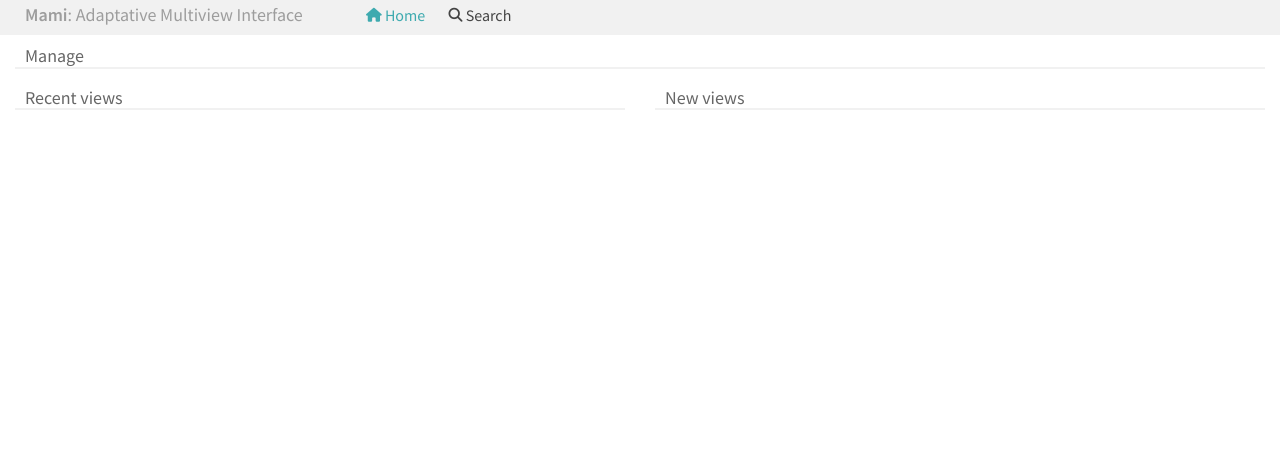
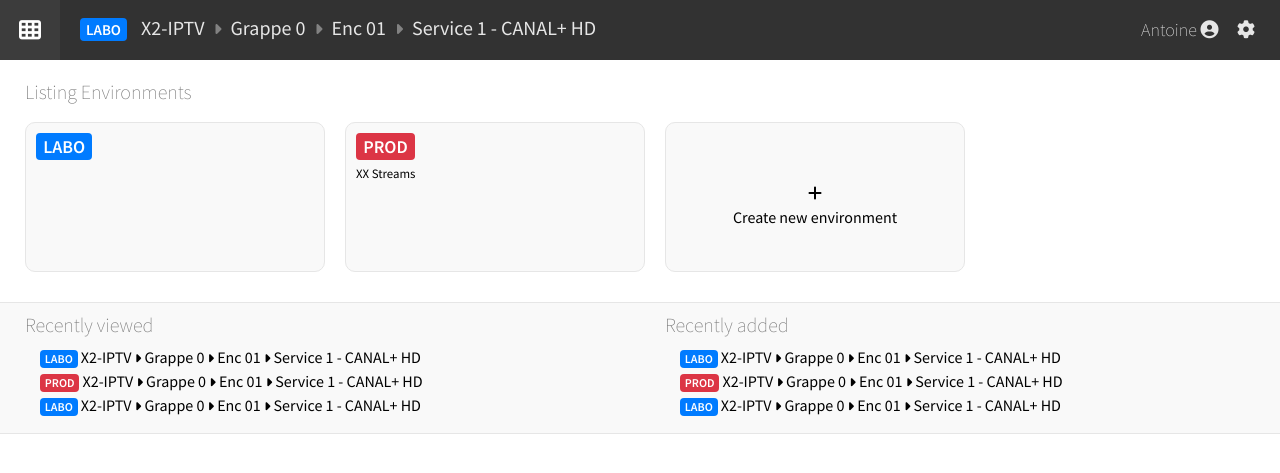
Before and after one commit to antoinehng/mami, a Django app: page / in a window 1280 px wide. Shown: the top 473 px of the page. Run offline with Django 3.2, Linux system fonts and the light colour scheme; some libraries are stand-ins or nearby versions.

Commit message:
css improvments

```diff
--- a/mami/engine/webgui/static/css/base.css
+++ b/mami/engine/webgui/static/css/base.css
@@ -4,42 +4,139 @@
 	-webkit-font-smoothing: antialiased;
     font-smoothing: antialiased;
     text-rendering: optimizeLegibility;
-    color:#666;
+    color:#777;
+}
+
+a:link, a:visited{
+    color:black;
+    text-decoration: none;
+}
+a:hover, a:focus{
+    color:blue;
+}
+
+ul{
+    list-style-type: none;
+    margin-left:-15px;
+}
+
+btn#header-toggle{
+    display: block;
+    position:absolute;
+    top:0;
+    left:0;
+    z-index:1000;
+    height:60px;
+    width:60px;
+    background: rgb(56,56,56);
+    line-height: 60px;
+    font-size:22px;
+    text-align: center;
+    color: rgb(249,249,249);
+    cursor:pointer;
+    transition: background ease-in-out 150ms;
+}
+
+btn#header-toggle:hover{
+    background: rgb(60,60,60);
+    color: rgb(255,255,255);
 }
 
 header{
-    height:35px;
-    background: #f1f1f1;
-}
-header h1{
-    font-weight: 400;
-    font-size:18px;
-    line-height:30px;
-    padding-left:25px;
-    color:#9d9d9d;
-    display: inline-block;
-}
-header ul{
-    display: inline-block;
-    list-style-type: none;
-}
-header ul li{
-    font-size:16px;
-    margin-left:20px;
-    display:inline-block;
+    height:60px;
+    width:100%;
+    position: absolute;
+    left:0;
+    top:0;
+    z-index:900;
+    background: rgb(50,50,50);
 }
 
-a:link, a:visited{
-    color:#444;
-    text-decoration: none;
+header div.title{
+    height:60px;
+    min-width:20%;
+    max-width:80%;
+    position: absolute;
+    left:80px;
+    top:-2px;
+    line-height: 60px;
+    font-size:20px;
+    color:rgb(236,236,236);
 }
-a:hover, a:focus, a.active {
-    color: #3eaaaf;
+header div.title .badge{
+    margin-right: 10px;
+}
+header div.title a:link, header div.title a:visited{
+    color:rgb(230,230,230);
+}
+header div.title a:hover, header div.title a:focus{
+    color:rgb(255,255,255);
+}
+header small{
+    margin:5px;
+    color:rgb(130,130,130);
 }
 
+header div.right-menu{
+    height:60px;
+    max-width:20%;
+    position: absolute;
+    right:10px;
+    top:0;
+    line-height: 60px;
+    font-size:18px;
+    font-weight:100;
+    text-align: right;
+}
+
+header div.right-menu a{
+    color:rgb(230,230,230);
+    margin-right:15px;
+}
+header div.right-menu a:hover{
+    color:rgb(255,255,255);
+}
+
+div.header-space{
+    height:70px;
+    width:100%;
+}
+
+.bg-gray{
+    background: rgb(249,249,249)!important;
+    border-top: 1px solid rgb(230,230,230)!important;
+    border-bottom: 1px solid rgb(230,230,230)!important;
+}
+
+
+
 h2{
+    font-weight: 200;
     padding-left:10px;
-    font-size:18px;
-    border-bottom: 2px #f1f1f1 solid;
+    font-size:20px;
     margin-top:10px;
 }
+
+
+div.env_preview{
+    float:left;
+    height:150px;
+    width:300px;
+    padding:10px 10px 10px 10px;
+    margin:10px;
+    margin-bottom:30px;
+    display: inline-block;
+    background: rgb(249,249,249);
+    border: 1px solid rgb(230,230,230);
+    border-radius: 10px 10px;
+}
+div.env_preview .env_title{
+    font-size: 18px;
+}
+div.env_preview:hover{
+    background: rgb(252,252,252);
+    border: 1px solid blue;
+}
+div.env_add:hover{
+    border: 1px solid blue;
+}
--- a/mami/engine/webgui/templates/base.html
+++ b/mami/engine/webgui/templates/base.html
@@ -25,29 +25,34 @@
 		<meta name="theme-color" content="#141414">
 
 	{% block css_requirements %}
-		<link href="https://fonts.googleapis.com/css?family=Source+Sans+Pro:400,600" rel="stylesheet">
 		<link href="{% static 'bower_components/normalize-css/normalize.css' %}" rel="stylesheet">
+		<link href="https://fonts.googleapis.com/css?family=Source+Sans+Pro:200,400,600" rel="stylesheet">
 		<link href="{% static 'bower_components/bootstrap/dist/css/bootstrap.min.css' %}" rel="stylesheet">
 		<link href="{% static 'bower_components/font-awesome/web-fonts-with-css/css/fontawesome-all.min.css' %}" rel="stylesheet">
 		<link href="{% static 'css/base.css' %}" rel="stylesheet">
 	{% endblock %}
 	</head>
 	<body>
-        <header>
-                <h1><b>Mami</b>: Adaptative Multiview Interface</h1>
-                <ul>
-                    <li><a href='#' class='active'><i class='fa fa-home fa-sm'></i> Home</a></li>
-                    <li><a href='#'><i class='fa fa-search fa-sm'></i> Search</a></li>
-                </ul>
-        </header>
+		<header>
+			<div class='title'>{% block header_title %}{% endblock %}</div>
+			<div class='right-menu'>
+				<a href='#'>Antoine  <i class='fa fa-user-circle'></i></a>
+				<a href='#'><i class='fa fa-cog'></i></a>
+			</div>
+		</header>
+
+		<btn id="header-toggle"><i class='fa fa-th'></i></btn>
+
 		<div class='container-fluid'>
             {% block page_content %}
             {% endblock %}
 		</div>
+
 		{% block js_requirements %}
+			<script src="{% static 'bower_components/bootstrap/dist/js/bootstrap.min.js' %}"></script>
 			<script src="{% static 'bower_components/jquery/dist/jquery.min.js' %}"></script>
-			<script src="{% static 'bower_components/bootstrap/dist/js/bootstrap.min.js' %}"></script>
 		{% endblock %}
+
 		{% block javascript %}
 			<script>
 				function goBack() { window.history.back(); }
@@ -55,6 +60,9 @@
   					$('[data-toggle="tooltip"]').tooltip()
 				})
 			</script>
+			<script>
+
+			</script>
 		{% endblock %}
 	</body>
 </html>
--- a/mami/engine/webgui/templates/manage/home.html
+++ b/mami/engine/webgui/templates/manage/home.html
@@ -1,18 +1,92 @@
 {% extends "base.html" %}
 {% load staticfiles %}
 
+{% block header_title %}
+    <a href=""><span class='badge badge-primary'>LABO</span></a>
+    <a href="">X2-IPTV</a> <small><i class='fa fa-caret-right'></i></small>
+    <a href="">Grappe 0</a> <small><i class='fa fa-caret-right'></i></small>
+    <a href="">Enc 01</a> <small><i class='fa fa-caret-right'></i></small>
+    <a href="">Service 1 - CANAL+ HD</a>
+{% endblock %}
+
+
 {% block page_content %}
+<div class="header-space"></div>
 <div class='row'>
     <div class='col'>
-        <h2>Manage</h2>
+        <h2>Listing Environments</h2>
+        <a href="#"><div class="env_preview"><span class='env_title badge badge-primary'>LABO</span></div></a>
+        <a href="#"><div class="env_preview">
+            <span class='env_title badge badge-danger'>PROD</span><br>
+            <small>XX Streams</small>
+        </div></a>
+        <a href="#"><div class="env_preview env_add text-center"><br><br><i class='fa fa-plus'></i><br>Create new environment</div></a>
     </div>
 </div>
-<div class='row'>
+<div class='row bg-gray'>
     <div class='col'>
-        <h2>Recent views</h2>
+        <h2>Recently viewed</h2>
+        <ul>
+            <li>
+                <a href="">
+                    <span class='badge badge-primary'>LABO</span>
+                    X2-IPTV <small><i class='fa fa-caret-right'></i></small>
+                    Grappe 0 <small><i class='fa fa-caret-right'></i></small>
+                    Enc 01 <small><i class='fa fa-caret-right'></i></small>
+                    Service 1 - CANAL+ HD
+                </a>
+            </li>
+            <li>
+                <a href="">
+                    <span class='badge badge-danger'>PROD</span>
+                    X2-IPTV <small><i class='fa fa-caret-right'></i></small>
+                    Grappe 0 <small><i class='fa fa-caret-right'></i></small>
+                    Enc 01 <small><i class='fa fa-caret-right'></i></small>
+                    Service 1 - CANAL+ HD
+                </a>
+            </li>
+            <li>
+                <a href="">
+                    <span class='badge badge-primary'>LABO</span>
+                    X2-IPTV <small><i class='fa fa-caret-right'></i></small>
+                    Grappe 0 <small><i class='fa fa-caret-right'></i></small>
+                    Enc 01 <small><i class='fa fa-caret-right'></i></small>
+                    Service 1 - CANAL+ HD
+                </a>
+            </li>
+        </ul>
     </div>
     <div class='col'>
-        <h2>New views</h2>
+        <h2>Recently added</h2>
+        <ul>
+            <li>
+                <a href="">
+                    <span class='badge badge-primary'>LABO</span>
+                    X2-IPTV <small><i class='fa fa-caret-right'></i></small>
+                    Grappe 0 <small><i class='fa fa-caret-right'></i></small>
+                    Enc 01 <small><i class='fa fa-caret-right'></i></small>
+                    Service 1 - CANAL+ HD
+                </a>
+            </li>
+            <li>
+                <a href="">
+                    <span class='badge badge-danger'>PROD</span>
+                    X2-IPTV <small><i class='fa fa-caret-right'></i></small>
+                    Grappe 0 <small><i class='fa fa-caret-right'></i></small>
+                    Enc 01 <small><i class='fa fa-caret-right'></i></small>
+                    Service 1 - CANAL+ HD
+                </a>
+            </li>
+            <li>
+                <a href="">
+                    <span class='badge badge-primary'>LABO</span>
+                    X2-IPTV <small><i class='fa fa-caret-right'></i></small>
+                    Grappe 0 <small><i class='fa fa-caret-right'></i></small>
+                    Enc 01 <small><i class='fa fa-caret-right'></i></small>
+                    Service 1 - CANAL+ HD
+                </a>
+            </li>
+        </ul>
     </div>
 </div>
 {% endblock %}
```
